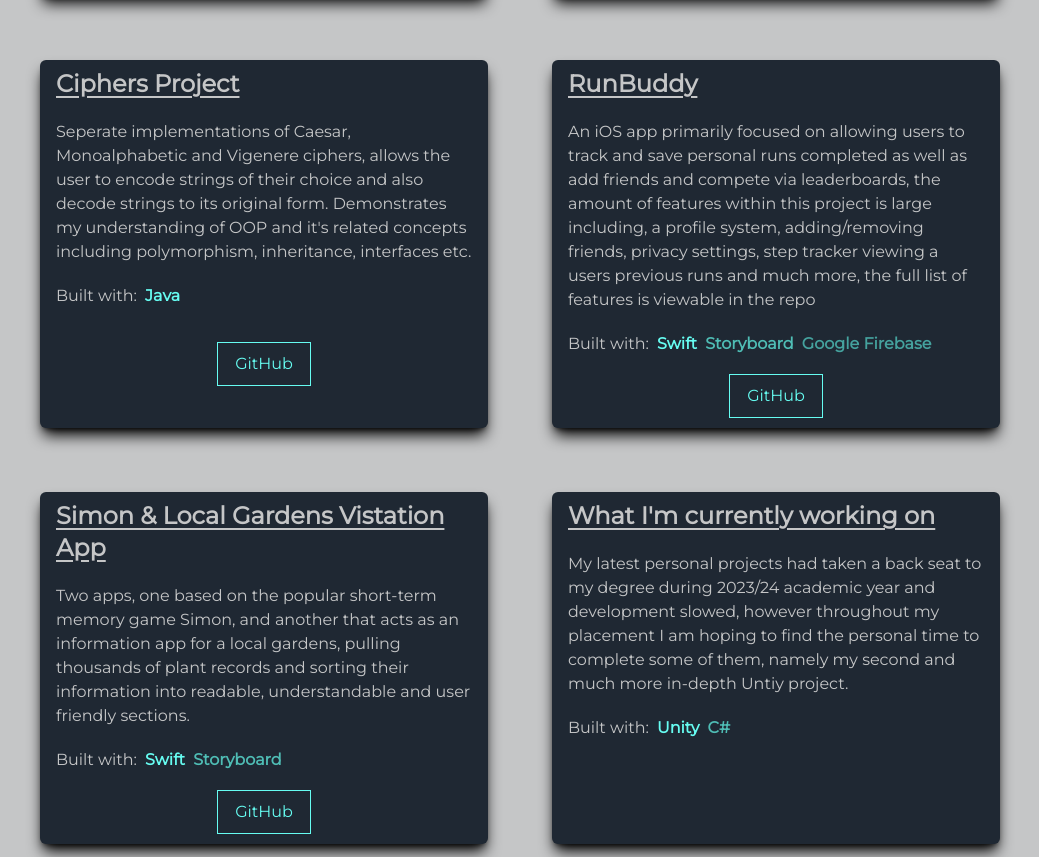
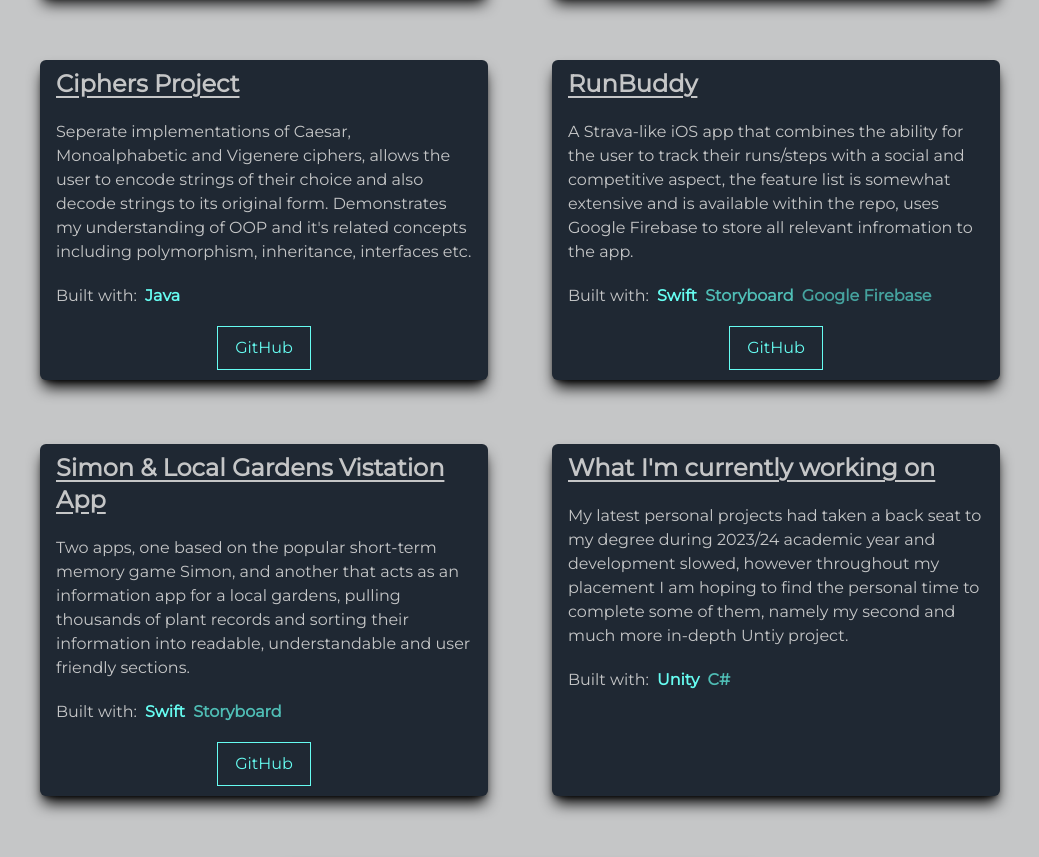
Before and after one commit to N-G1/n-g1.github.io, a website: page index.html in a window 1280 px wide. Shown: the part 2100-2957 px from the top of the page, without its empty margins (120-1159 px from the left). Drawn offline with nearby package versions, Linux system fonts and the light colour scheme.

Commit message:
text changes

```diff
--- a/index.html
+++ b/index.html
@@ -132,7 +132,7 @@
                             their choice and also decode strings to its original form. Demonstrates my understanding of OOP and it's related concepts
                             including polymorphism, inheritance, interfaces etc.
                         </p>
-                        <p class="lg:pb-4 xl:pb-4">
+                        <p>
                             Built with: <em class = "not-italic text-custLightBlue font-bold font-2xl pl-1">Java</em>
                         </p>
                         <a href="https://github.com/N-G1/Cipher-Projects" class="mb-3 mx-auto items-center px-4 py-2 outline outline-1 outline-offset-1 text-custLightBlue hover:bg-custMixBlue">GitHub</a>
@@ -141,9 +141,8 @@
                     <div class="relative flex flex-col shadow-lg rounded-md shadow-black bg-custGrey gap-5 px-4">
                         <h2 class="text-2xl font-bold underline-offset-4 underline mt-2">RunBuddy</h2>
                         <p>
-                            An iOS app primarily focused on allowing users to track and save personal runs completed as well as add friends and compete via leaderboards, the amount of
-                            features within this project is large including, a profile system, adding/removing friends, privacy settings, step tracker
-                            viewing a users previous runs and much more, the full list of features is viewable in the repo
+                            A Strava-like iOS app that combines the ability for the user to track their runs/steps with a social and competitive aspect, the feature list is somewhat
+                            extensive and is available within the repo, uses Google Firebase to store all relevant infromation to the app.
                         </p>
                         <p>Built with:
                             <em class = "not-italic text-custLightBlue font-bold font-2xl pl-1">Swift</em>
```
